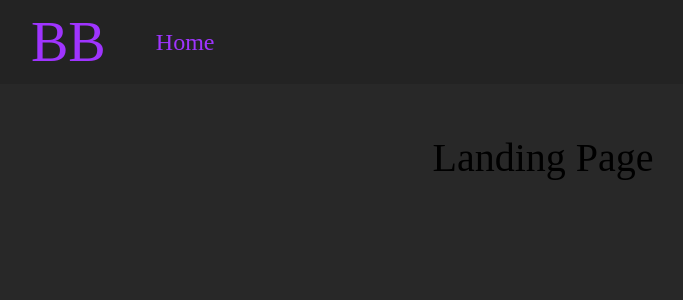
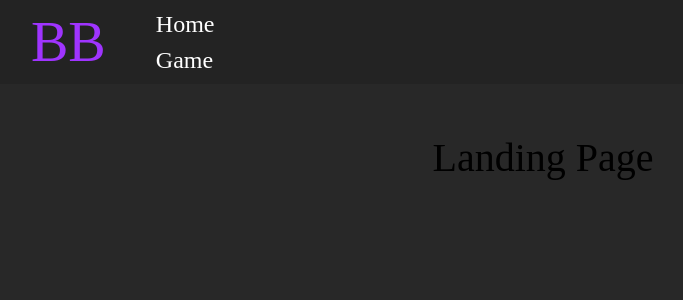
Before and after one commit to saduhub/Backlog-Boss, a React (Vite) app in the folder client/: page / in a window 1280 px wide. Shown: the top 300 px of the page, without its empty margins (97-780 px from the left). Built offline with nearby package versions, Linux system fonts and the light colour scheme.

Commit message:
Added inital path for Game.jsx

```diff
--- a/client/src/components/Navbar.jsx
+++ b/client/src/components/Navbar.jsx
@@ -28,7 +28,10 @@ function App() {
         {/* Nav Bar */}
         <nav className="navbar-navbar">
           <div className="navbar-container-menu-items">
-            <Link to="/home" style={{ color: location.pathname === '/' ? '#9F34FF' : '#ffffff','--item': '0' }}>Home</Link>
+            <Link to="/home" style={{ color: location.pathname === '/home' ? '#9F34FF' : '#ffffff','--item': '0' }}>Home</Link>
+          </div>
+          <div className="navbar-container-menu-items">
+            <Link to="/game" style={{ color: location.pathname === '/game' ? '#9F34FF' : '#ffffff','--item': '0' }}>Game</Link>
           </div>
         </nav>
       </header>
--- a/client/src/main.jsx
+++ b/client/src/main.jsx
@@ -4,6 +4,7 @@ import { createBrowserRouter, RouterProvider } from 'react-router-dom';
 import App from './App.jsx'
 import Home from './pages/Home';
 import Landing from './pages/Landing';
+import Game from './pages/Game';
 
 const router = createBrowserRouter([
   {
@@ -12,6 +13,7 @@ const router = createBrowserRouter([
     children: [
       { index: true, element: <Landing /> },
       { path: 'Home', element: <Home /> },
+      { path: 'Game', element: <Game /> },
     ],
   },
 ]);
```
